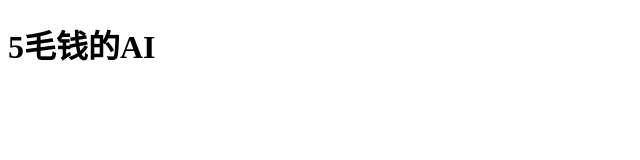
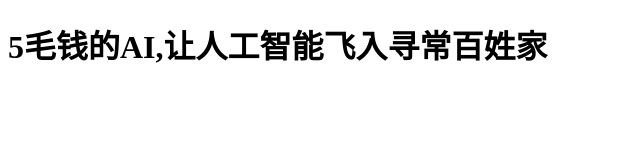
Before and after one commit to yqli2420/5maoai, a plain HTML site: page index.html in a window 1280 px wide. Shown: the whole page, without its empty margins (0-640 px from the left). Drawn offline with Linux system fonts and the light colour scheme.

Commit message:
Update index.html

```diff
--- a/index.html
+++ b/index.html
@@ -6,6 +6,6 @@
     <title>5mao AI</title>
 </head>
 <body>
-    <h1>5毛钱的AI</h1>
+    <h1>5毛钱的AI,让人工智能飞入寻常百姓家</h1>
 </body>
 </html>
```
